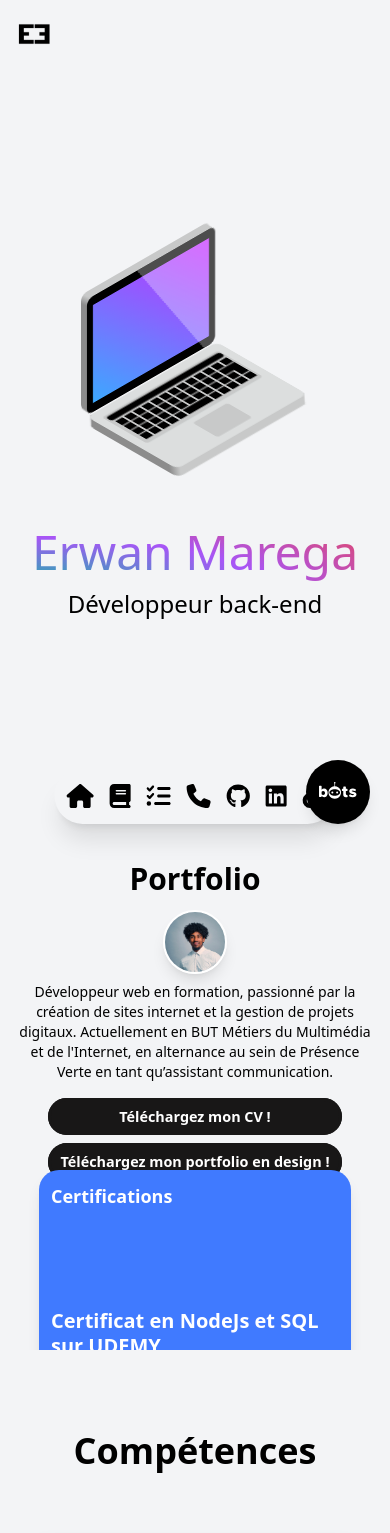
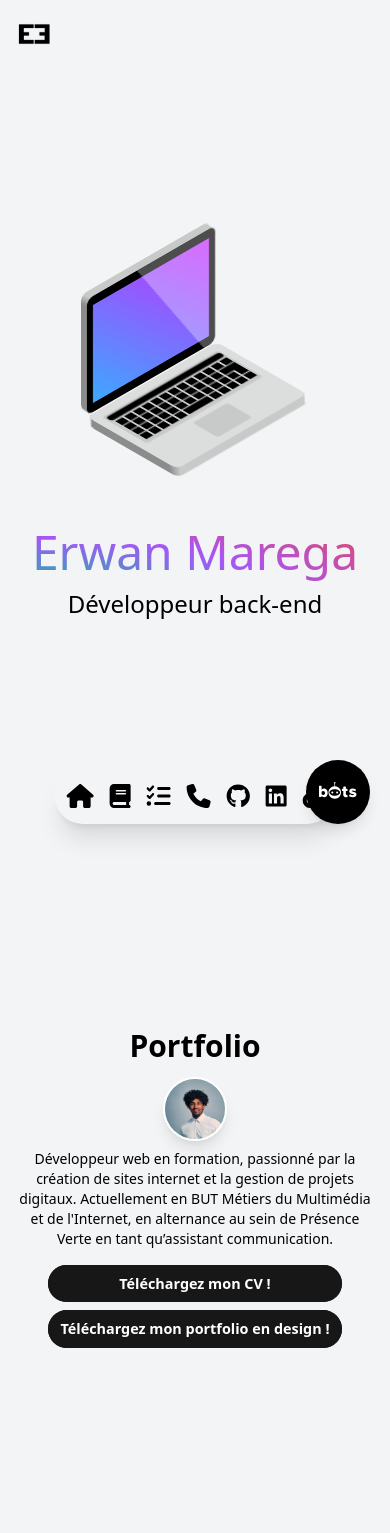
Before and after one commit to erwanmarega/Portfolio, a Vue app: page /about in a window 390 px wide. Shown: the top 1533 px of the page. Built offline with nearby package versions, Linux system fonts and the light colour scheme; a web font is replaced by a local one.

Commit message:
Gérer le responsive

```diff
--- a/src/views/about.vue
+++ b/src/views/about.vue
@@ -1,7 +1,6 @@
 <template>
-  <div class="w-full relative bg-gray-100 flex flex-col lg:flex-row h-[60vh]" ref="stackArea">
-    <!-- Section Portfolio -->
-    <div class="h-auto lg:h-[50vh] flex flex-col items-center justify-center flex-1 p-4 pb-2">
+  <div class="w-full relative bg-gray-100 flex flex-col lg:flex-row  min-h-[120vh] overflow-hidden" ref="stackArea">
+    <div class="flex-1 flex flex-col items-center justify-center p-4 pb-2">
       <div class="flex flex-col items-center lg:flex-row lg:items-center lg:space-x-4">
         <h1 class="text-3xl sm:text-4xl lg:text-[48px] xl:text-[60px] font-bold leading-tight lg:leading-[88px] text-center lg:text-left">
           Portfolio
@@ -38,7 +37,7 @@
     </div>
 
     <!-- Section des Cartes -->
-    <div class="h-auto lg:h-[50vh] flex items-center justify-center flex-1 relative p-2">
+<div class="flex-1 flex items-center justify-center relative pt-0"> <!-- Changer de p-2 à pt-0 -->
   <div
     v-for="(card, index) in cards"
     :key="index"
@@ -81,7 +80,7 @@ export default {
     const getCardStyle = (index) => {
   const zIndex = cards.length - index;
   const rotationAngle = index === currentCardIndex.value ? 0 : -10 * (index - currentCardIndex.value);
-      const translateY = index === currentCardIndex.value ? "0" : "-120vh";
+  const translateY = index === currentCardIndex.value ? "0" : "-150vh";
   const transform = `translateY(${translateY}) rotate(${rotationAngle}deg)`;
   const backgroundColor = cards[index].color;
 
--- a/src/views/veille.vue
+++ b/src/views/veille.vue
@@ -108,7 +108,6 @@ export default {
 </script>
 
 <style scoped>
-/* Add blur effect to the other cards */
 .blur {
   filter: blur(5px);
 }
```
Lines whose indentation alone changed are shown as unchanged.
